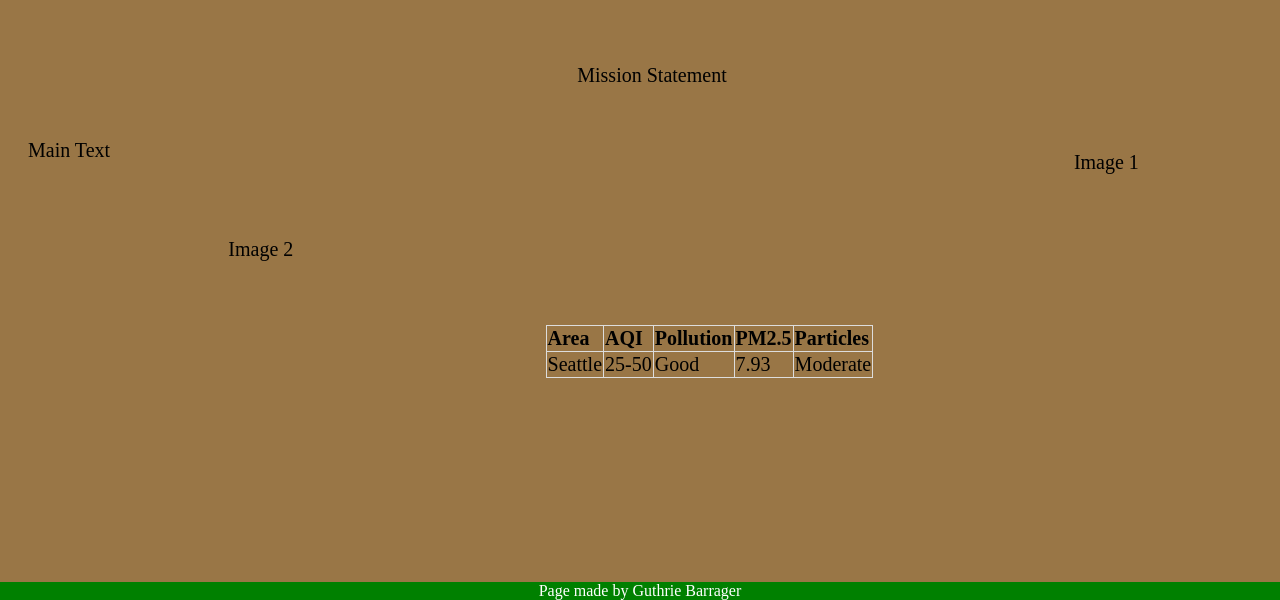
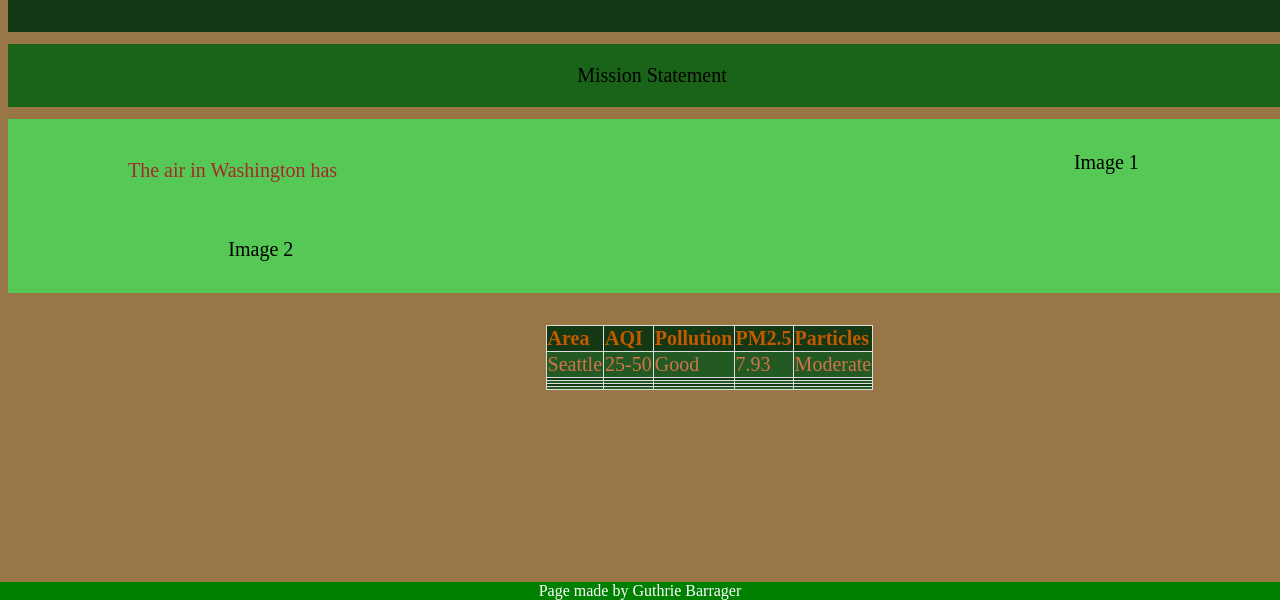
Before and after one commit to Sharmania7/Sharmania7.github.io, a plain HTML site: page Helping Community MA/airpollution.html in a window 1280 px wide. Shown: the part 200-800 px from the top of the page. Drawn offline with Linux system fonts and the light colour scheme.

Commit message:
Filled out some grid items

```diff
--- a/Helping Community MA/airpollution.html
+++ b/Helping Community MA/airpollution.html
@@ -18,40 +18,55 @@
                 border: 1px solid #dddddd;
             }
 
+            tr:nth-child(odd) {
+                background-color: rgb(20, 55, 20);
+                color: rgb(255, 125, 55);
+            }
+
             .title {
                 text-align: center;
                 grid-column: 1 / span 3;
                 grid-row: 2;
+                background-color: rgb(20, 55, 20);
+                color: rgb(195, 95, 10);
             }
 
             .mission-statement {
                 text-align: center;
                 grid-column: 1 / span 3;
                 grid-row: 3;
+                background-color: rgb(25, 100, 25);
             }
 
             .text {
                 text-align: left;
                 grid-column: 1 / span 3;
-                grid-row: 4 / span 5
+                grid-row: 4 / span 5;
+                background-color: rgb(85, 200, 85);
             }
 
             .image1 {
                 text-align: center;
                 grid-column: 3;
                 grid-row: 5;
+                background-color: rgb(85, 200, 85);
             }
 
             .image2 {
                 text-align: center;
                 grid-column: 1;
                 grid-row: 7;
+                background-color: rgb(85, 200, 85);
             }
 
             .table {
-                text-align: center;
                 grid-column: 2;
                 grid-row: 9;
+            }
+
+            p {
+                text-indent: 100px;
+                color: brown;
             }
         </style>
     </head>
@@ -86,12 +101,14 @@
                 <h1>Dirty Air in Washington</h1>
             </div>
             <div class="grid-item mission-statement">Mission Statement</div>
-            <div class="grid-item text">Main Text</div>
+            <div class="grid-item text">
+                <p>The air in Washington has</p>
+            </div>
             <div class="grid-item image1">Image 1</div>
             <div class="grid-item image2">Image 2</div>
             <div class="grid-item table">
-                <table>
-                    <tr>
+                <table style="background-color: rgb(35, 90, 35); color: rgb(210, 115, 75);">
+                    <tr style="color: rgb(195, 90, 0);">
                         <th>Area</th>
                         <th>AQI</th>
                         <th>Pollution</th>
@@ -105,6 +122,34 @@
                         <td>7.93</td>
                         <td>Moderate</td>
                     </tr>
+                    <tr>
+                        <td></td>
+                        <td></td>
+                        <td></td>
+                        <td></td>
+                        <td></td>
+                    </tr>
+                    <tr>
+                        <td></td>
+                        <td></td>
+                        <td></td>
+                        <td></td>
+                        <td></td>
+                    </tr>
+                    <tr>
+                        <td></td>
+                        <td></td>
+                        <td></td>
+                        <td></td>
+                        <td></td>
+                    </tr>
+                    <tr>
+                        <td></td>
+                        <td></td>
+                        <td></td>
+                        <td></td>
+                        <td></td>
+                    </tr>
                 </table>
             </div>
             <div class="footer">Page made by Guthrie Barrager</div>
```
Also changed, not shown: Helping Community MA/pgsissues.html (+6 -5 lines).
